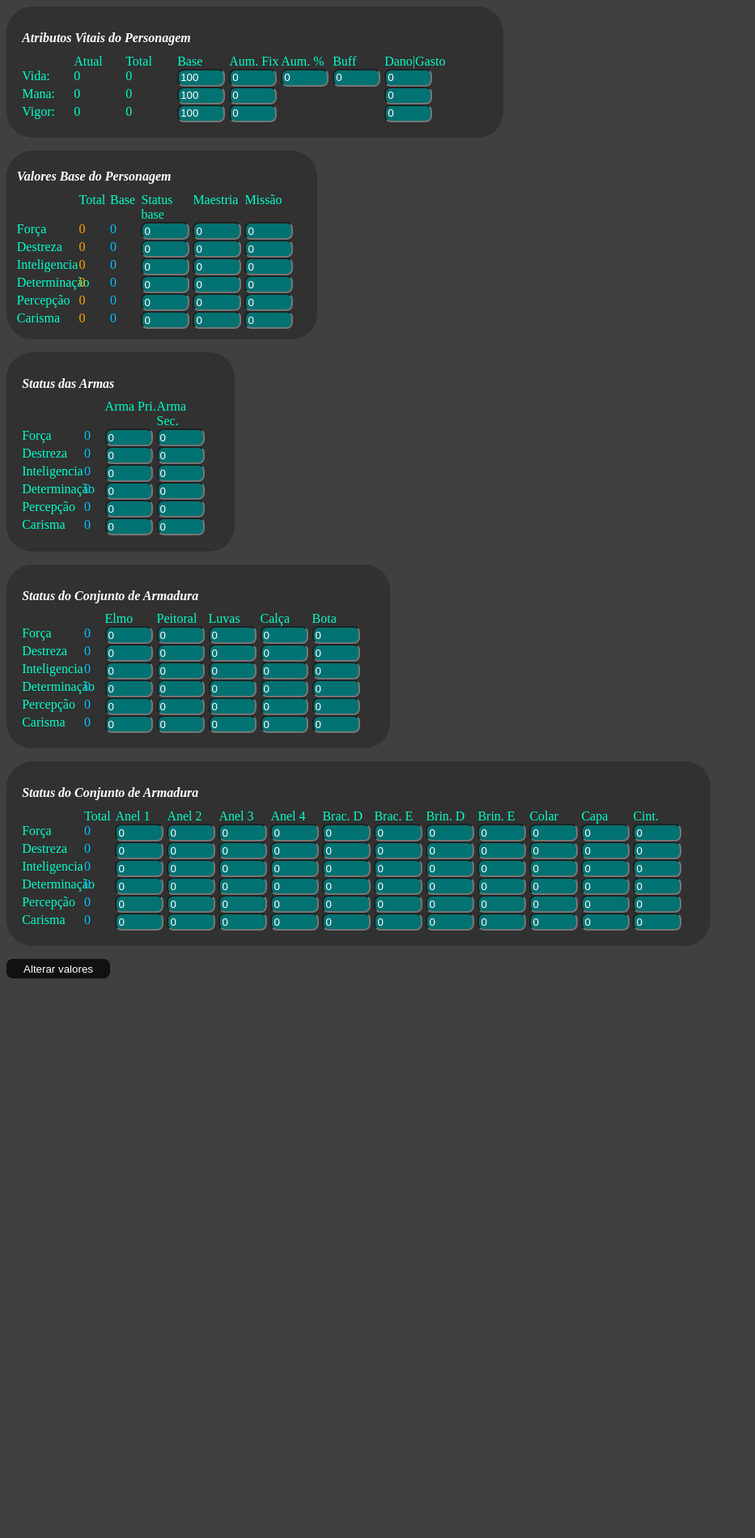
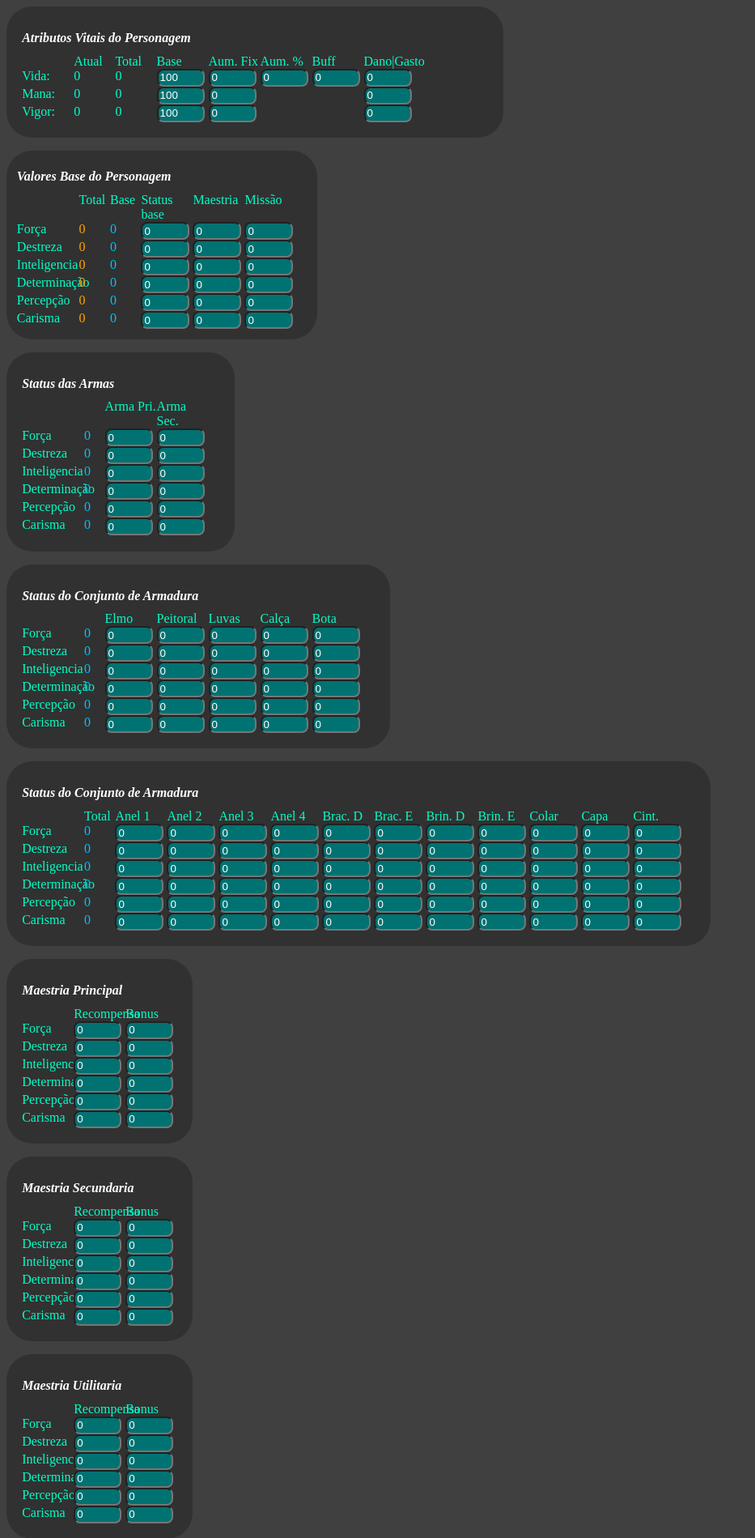
Before and after one commit to DivineHealing/JOGADORESCDE, a Flask app: page / in a window 1280 px wide. Shown: the top 1899 px of the page at 81% size, without its empty margins (0-933 px from the left). Before the commit the page ends 1208 px from the top, so only its background shows below. Run offline with Flask 3, Linux system fonts and the light colour scheme.

Commit message:
Adição da maestria

```diff
--- a/apoio.txt
+++ b/apoio.txt
@@ -39,4 +39,4 @@ def somarConj(self, escolha):
 
     Andrey: Criar classe para as armas, e a clase arma que tem a variavel se é primaria ou não
 
-    Ariel: Fazer ajuste no status base do personagem, adicionar os campos de maestria e missão fixos.
+    Ariel:
--- a/static/script.js
+++ b/static/script.js
@@ -151,6 +151,26 @@ function alterar() { // função que ativa quando aperta o botão
     const carismaCi = parseFloat(document.getElementById('carismaCi').value) || 0;
     const carismaCa = parseFloat(document.getElementById('carismaCa').value) || 0;
 
+    const forcaMPR = parseFloat(document.getElementById('forcaMPR').value) || 0; // Declaração das variaveis que serão processadas, caso nao tiver, o valor sera zero.
+    const destrezaMPR = parseFloat(document.getElementById('destrezaMPR').value) || 0;
+    const inteligenciaMPR = parseFloat(document.getElementById('inteligenciaMPR').value) || 0;
+    const determinacaoMPR =  parseFloat(document.getElementById('determinacaoMPR').value) || 0;
+    const percepcaoMPR = parseFloat(document.getElementById('percepcaoMPR').value) || 0;
+    const carismaMPR = parseFloat(document.getElementById('carismaMPR').value) || 0;
+
+    const forcaMSR = parseFloat(document.getElementById('forcaMSR').value) || 0; // Declaração das variaveis que serão processadas, caso nao tiver, o valor sera zero.
+    const destrezaMSR = parseFloat(document.getElementById('destrezaMSR').value) || 0;
+    const inteligenciaMSR = parseFloat(document.getElementById('inteligenciaMSR').value) || 0;
+    const determinacaoMSR =  parseFloat(document.getElementById('determinacaoMSR').value) || 0;
+    const percepcaoMSR = parseFloat(document.getElementById('percepcaoMSR').value) || 0;
+    const carismaMSR = parseFloat(document.getElementById('carismaMSR').value) || 0;
+
+    const forcaMUR = parseFloat(document.getElementById('forcaMUR').value) || 0; // Declaração das variaveis que serão processadas, caso nao tiver, o valor sera zero.
+    const destrezaMUR = parseFloat(document.getElementById('destrezaMUR').value) || 0;
+    const inteligenciaMUR = parseFloat(document.getElementById('inteligenciaMUR').value) || 0;
+    const determinacaoMUR =  parseFloat(document.getElementById('determinacaoMUR').value) || 0;
+    const percepcaoMUR = parseFloat(document.getElementById('percepcaoMUR').value) || 0;
+    const carismaMUR = parseFloat(document.getElementById('carismaMUR').value) || 0;
 
     fetch('/atrstatus', {
         method: 'POST',
@@ -179,8 +199,11 @@ function alterar() { // função que ativa quando aperta o botão
             inteligenciaAn1:inteligenciaAn1, inteligenciaAn2:inteligenciaAn2, inteligenciaAn3:inteligenciaAn3, inteligenciaAn4:inteligenciaAn4, inteligenciaBc1:inteligenciaBc1, inteligenciaBc2:inteligenciaBc2, inteligenciaBr1:inteligenciaBr1, inteligenciaBr2:inteligenciaBr2, inteligenciaCo:inteligenciaCo, inteligenciaCa:inteligenciaCa, inteligenciaCi:inteligenciaCi,
             determinacaoAn1:determinacaoAn1, determinacaoAn2:determinacaoAn2, determinacaoAn3:determinacaoAn3, determinacaoAn4:determinacaoAn4, determinacaoBc1:determinacaoBc1, determinacaoBc2:determinacaoBc2, determinacaoBr1:determinacaoBr1, determinacaoBr2:determinacaoBr2, determinacaoCo:determinacaoCo, determinacaoCa:determinacaoCa, determinacaoCi:determinacaoCi,
             percepcaoAn1:percepcaoAn1, percepcaoAn2:percepcaoAn2, percepcaoAn3:percepcaoAn3, percepcaoAn4:percepcaoAn4, percepcaoBc1:percepcaoBc1, percepcaoBc2:percepcaoBc2, percepcaoBr1:percepcaoBr1, percepcaoBr2:percepcaoBr2, percepcaoCo:percepcaoCo, percepcaoCa:percepcaoCa, percepcaoCi:percepcaoCi,
-            carismaAn1:carismaAn1, carismaAn2:carismaAn2, carismaAn3:carismaAn3, carismaAn4:carismaAn4, carismaBc1:carismaBc1, carismaBc2:carismaBc2, carismaBr1:carismaBr1, carismaBr2:carismaBr2, carismaCo:carismaCo, carismaCi:carismaCi, carismaCa:carismaCa
+            carismaAn1:carismaAn1, carismaAn2:carismaAn2, carismaAn3:carismaAn3, carismaAn4:carismaAn4, carismaBc1:carismaBc1, carismaBc2:carismaBc2, carismaBr1:carismaBr1, carismaBr2:carismaBr2, carismaCo:carismaCo, carismaCi:carismaCi, carismaCa:carismaCa,
 
+            forcaMPR: forcaMPR, destrezaMPR: destrezaMPR, inteligenciaMPR: inteligenciaMPR, determinacaoMPR: determinacaoMPR, percepcaoMPR: percepcaoMPR, carismaMPR: carismaMPR,
+            forcaMSR: forcaMSR, destrezaMSR: destrezaMSR, inteligenciaMSR: inteligenciaMSR, determinacaoMSR: determinacaoMSR, percepcaoMSR: percepcaoMSR, carismaMSR: carismaMSR,
+            forcaMUR: forcaMUR, destrezaMUR: destrezaMUR, inteligenciaMUR: inteligenciaMUR, determinacaoMUR: determinacaoMUR, percepcaoMUR: percepcaoMUR, carismaMUR: carismaMUR
 
         })
     })
@@ -220,8 +243,6 @@ function alterar() { // função que ativa quando aperta o botão
         document.getElementById('determinacaoAr').textContent = `${data.determinacaoAr.toLocaleString('pt-BR')}`;
         document.getElementById('percepcaoAr').textContent = `${data.percepcaoAr.toLocaleString('pt-BR')}`;
         document.getElementById('carismaAr').textContent = `${data.carismaAr.toLocaleString('pt-BR')}`;
-
-
 
 
     })
--- a/static/styles.css
+++ b/static/styles.css
@@ -5,7 +5,7 @@ body {
 
 .atributo{
     display: grid;
-    grid-template-columns: 5vw 5vw 5vw 5vw 5vw 5vw 5vw 5vw;
+    grid-template-columns: 5vw 4vw 4vw 5vw 5vw 5vw 5vw 5vw;
 }
 .valatributo {
     font: times, bold;
@@ -44,13 +44,13 @@ body {
     width: 34vw;
 }
 
-.valatributo h1, .valstatus h1, .valequipamento h1, .valacessorio h1, .valarma h1{
+.valatributo h1, .valstatus h1, .valequipamento h1, .valacessorio h1, .valarma h1, .valmaestria h1{
     color: white;
     font-style: italic;
     font-size: 2vh;
 }
 
-.atributo label,  .atrstatus label, .atrequipamento label, .atracessorio label, .atrarma label{
+.atributo label,  .atrstatus label, .atrequipamento label, .atracessorio label, .atrarma label, .atrmaestria label{
     color: rgb(0, 255, 200);
 }
 
@@ -96,6 +96,19 @@ labeltot {
 .atracessorio {
     display: grid;
     grid-template-columns: 6vw 3vw 5vw 5vw 5vw 5vw 5vw 5vw 5vw 5vw 5vw 5vw 5vw;
+}
+
+.atrmaestria{
+    display: grid;
+    grid-template-columns: 5vw 5vw 5vw;
+}
+.valmaestria {
+    font: times, bold;
+    background-color: #313131;
+    border-radius: 4vh;
+    border-color: rgb(0, 0, 0);
+    padding: 1.5vw;
+    width: 15vw;
 }
 
 button{
--- a/templates/home.html
+++ b/templates/home.html
@@ -35,7 +35,7 @@
           <input type="number" id="vidaT" pattern="[0-9]+$" value="0">
           <input type="number" id="dano" pattern="[0-9]+$" value="0">
 
-          <label for="mana">Mana: </label>
+          <label>Mana: </label>
           <label id="manaAt">0</label>
           <label id="manaTo">0</label>
           <input type="number" id="manaB" pattern="[0-9]+$" value="100">
@@ -44,7 +44,7 @@
           <label></label>
           <input type="number" id="gastoM" pattern="[0-9]+$" value="0">
 
-          <label for="vigor">Vigor: </label>
+          <label>Vigor: </label>
           <label id="vigorAt">0</label>
           <label id="vigorTo">0</label>
           <input type="number" id="vigorB" pattern="[0-9]+$" value="100">
@@ -52,10 +52,9 @@
           <label></label>
           <label></label>
           <input type="number" id="gastoV" pattern="[0-9]+$" value="0">
-          </div>
+        </div>
     </div>
-
-    <p></p>
+<p></p>
     <div class="valstatus" onchange="alterar()">
         <h1>Valores Base do Personagem</h1>
         <div class="atrstatus">
@@ -109,7 +108,7 @@
             <input type="number" id="carismaMS" value="0" pattern="[0-9]+$">
         </div>
     </div>
-    <p></p>
+<p></p>
     <div class="valarma" onchange="alterar()">
         <h1>Status das Armas</h1>
         <div class="atrarma">
@@ -149,7 +148,7 @@
             <input type="number" id="carismaAs" value="0" pattern="[0-9]+$">
         </div>
     </div>
-        <p></p>
+<p></p>
     <div class="valequipamento" onchange="alterar()">
         <h1>Status do Conjunto de Armadura</h1>
         <div class="atrequipamento">
@@ -313,8 +312,106 @@
             <input type="number" id="carismaCa" value="0" pattern="[0-9]+$">
         </div>
     </div>
-    <p></p>
+<p></p>
+    <div class="valmaestria" onchange="alterar()">
+        <h1>Maestria Principal</h1>
+        <div class="atrmaestria">
+            <label></label>
+            <label>Recompensa</label>
+            <label>Bonus</label>
 
+            <label>Força</label>
+            <input type="number" id="forcaMPR" value="0" pattern="[0-9]+$">
+            <input type="number" id="forcaMPB" value="0" pattern="[0-9]+$">
+
+            <label>Destreza</label>
+            <input type="number" id="destrezaMPR" value="0" pattern="[0-9]+$">
+            <input type="number" id="destrezaMPB" value="0" pattern="[0-9]+$">
+
+            <label>Inteligencia</label>
+            <input type="number" id="inteligenciaMPR" value="0" pattern="[0-9]+$">
+            <input type="number" id="inteligenciaMPB" value="0" pattern="[0-9]+$">
+
+            <label>Determinação</label>
+            <input type="number" id="determinacaoMPR" value="0" pattern="[0-9]+$">
+            <input type="number" id="determinacaoMPB" value="0" pattern="[0-9]+$">
+
+            <label>Percepção</label>
+            <input type="number" id="percepcaoMPR" value="0" pattern="[0-9]+$">
+            <input type="number" id="percepcaoMPB" value="0" pattern="[0-9]+$">
+
+            <label>Carisma</label>
+            <input type="number" id="carismaMPR" value="0" pattern="[0-9]+$">
+            <input type="number" id="carismaMPB" value="0" pattern="[0-9]+$">
+        </div>
+    </div>
+<p></p>
+    <div class="valmaestria" onchange="alterar()">
+        <h1>Maestria Secundaria</h1>
+        <div class="atrmaestria">
+            <label></label>
+            <label>Recompensa</label>
+            <label>Bonus</label>
+
+            <label>Força</label>
+            <input type="number" id="forcaMSR" value="0" pattern="[0-9]+$">
+            <input type="number" id="forcaMSB" value="0" pattern="[0-9]+$">
+
+            <label>Destreza</label>
+            <input type="number" id="destrezaMSR" value="0" pattern="[0-9]+$">
+            <input type="number" id="destrezaMSB" value="0" pattern="[0-9]+$">
+
+            <label>Inteligencia</label>
+            <input type="number" id="inteligenciaMSR" value="0" pattern="[0-9]+$">
+            <input type="number" id="inteligenciaMSB" value="0" pattern="[0-9]+$">
+
+            <label>Determinação</label>
+            <input type="number" id="determinacaoMSR" value="0" pattern="[0-9]+$">
+            <input type="number" id="determinacaoMSB" value="0" pattern="[0-9]+$">
+
+            <label>Percepção</label>
+            <input type="number" id="percepcaoMSR" value="0" pattern="[0-9]+$">
+            <input type="number" id="percepcaoMSB" value="0" pattern="[0-9]+$">
+
+            <label>Carisma</label>
+            <input type="number" id="carismaMSR" value="0" pattern="[0-9]+$">
+            <input type="number" id="carismaMSB" value="0" pattern="[0-9]+$">
+        </div>
+    </div>
+<p></p>
+    <div class="valmaestria" onchange="alterar()">
+        <h1>Maestria Utilitaria</h1>
+        <div class="atrmaestria">
+            <label></label>
+            <label>Recompensa</label>
+            <label>Bonus</label>
+
+            <label>Força</label>
+            <input type="number" id="forcaMUR" value="0" pattern="[0-9]+$">
+            <input type="number" id="forcaMUB" value="0" pattern="[0-9]+$">
+
+            <label>Destreza</label>
+            <input type="number" id="destrezaMUR" value="0" pattern="[0-9]+$">
+            <input type="number" id="destrezaMUB" value="0" pattern="[0-9]+$">
+
+            <label>Inteligencia</label>
+            <input type="number" id="inteligenciaMUR" value="0" pattern="[0-9]+$">
+            <input type="number" id="inteligenciaMUB" value="0" pattern="[0-9]+$">
+
+            <label>Determinação</label>
+            <input type="number" id="determinacaoMUR" value="0" pattern="[0-9]+$">
+            <input type="number" id="determinacaoMUB" value="0" pattern="[0-9]+$">
+
+            <label>Percepção</label>
+            <input type="number" id="percepcaoMUR" value="0" pattern="[0-9]+$">
+            <input type="number" id="percepcaoMUB" value="0" pattern="[0-9]+$">
+
+            <label>Carisma</label>
+            <input type="number" id="carismaMUR" value="0" pattern="[0-9]+$">
+            <input type="number" id="carismaMUB" value="0" pattern="[0-9]+$">
+        </div>
+    </div>
+<p></p>
     <button onclick="alterar()" onclick="redvida()"> Alterar valores</button>
     <script src="{{ url_for('static', filename='script.js') }}"></script>
 </body>
```
